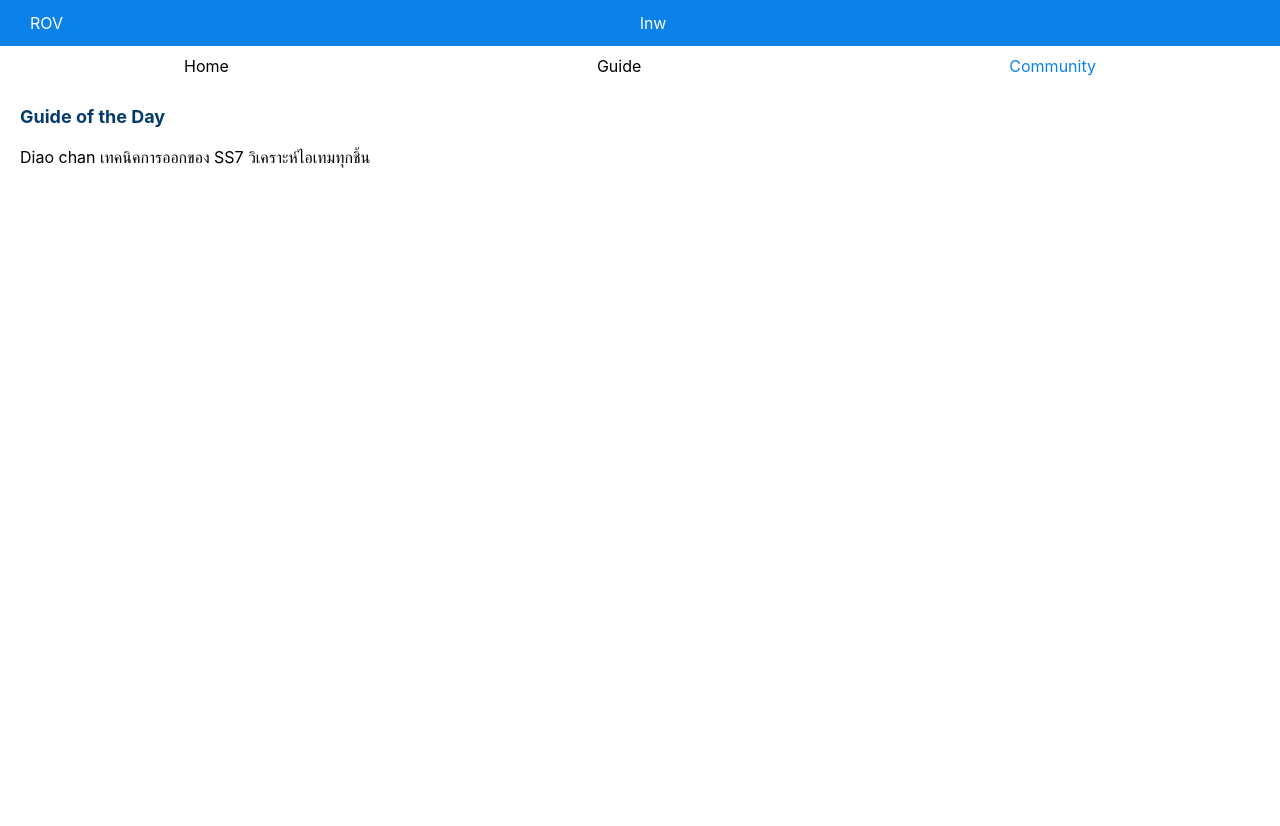
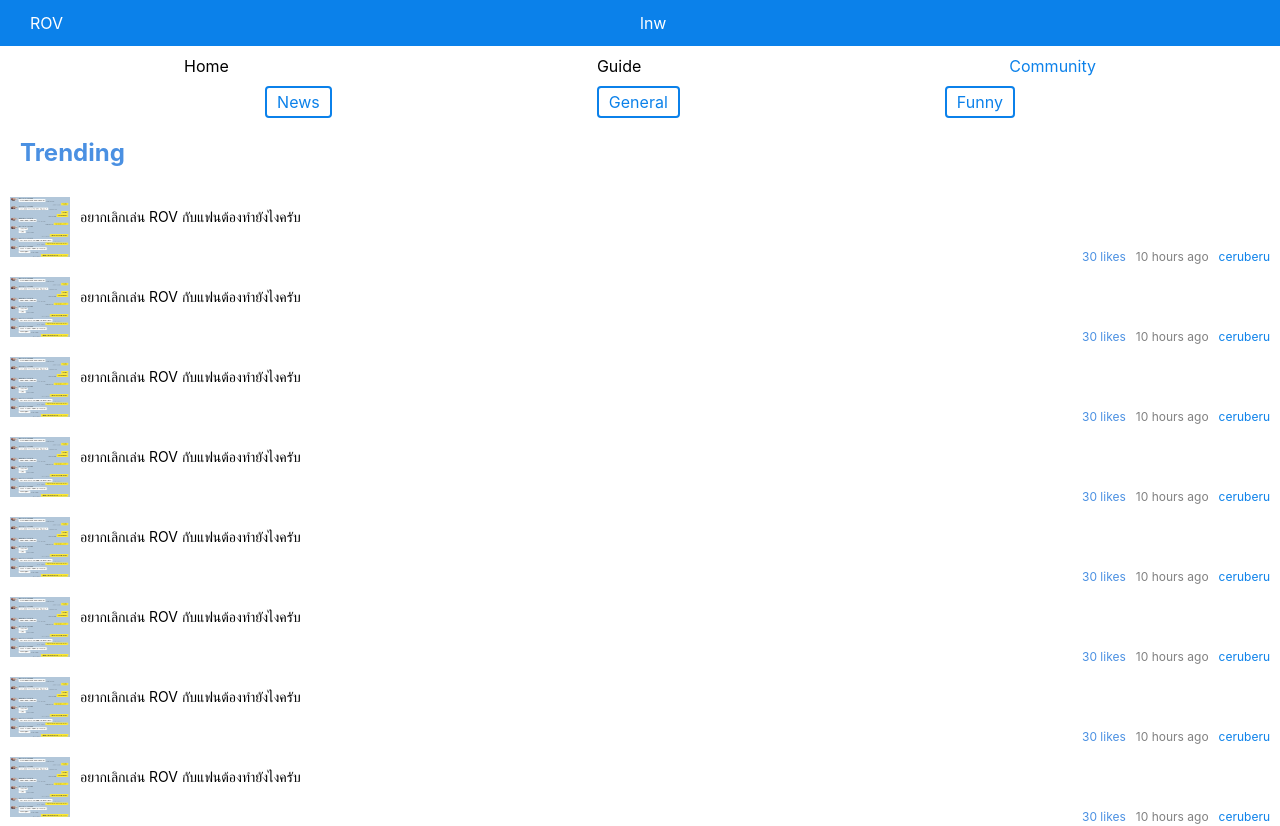
Before and after one commit to ceruberu/lnw, a React (Create React App) app: page /community in a window 1280 px wide. Shown: the top 826 px of the page. Before the commit the page ends 800 px from the top, so only its background shows below. Built offline with nearby package versions, Linux system fonts and the light colour scheme.

Commit message:
added community component

```diff
--- /dev/null
+++ b/src/Community.css
@@ -0,0 +1,71 @@
+.boardTypeList {
+  display: flex;
+  flex-direction: row;
+  justify-content: space-evenly;
+}
+
+.boardType {
+  padding: 4px 10px;
+  border: 2px solid #0B81EA;
+  border-radius: 4px;
+  color: #0B81EA;
+}
+
+.communityTitle {
+  color: #4A90E2;
+  padding-left: 20px;
+}
+
+.postCardList {
+  display: flex;
+  flex-direction: column;
+}
+
+.postCard {
+  display: flex;
+  padding-right: 10px;
+  height: 80px;
+  flex-direction: row;
+}
+
+.postCardLike {
+  color: #4A90E2;
+}
+
+.postCardMeta {
+  flex: 1;
+  font-size: 14px;
+}
+
+.postCardTitle {
+  display: flex;
+  align-items: center;
+  height: 60px;
+  line-height: 20px;
+  overflow: hidden;
+}
+
+.postCardDetails {
+  display: flex;
+  justify-content: flex-end;
+  height: 20px;
+  line-height: 20px;
+  font-size: 12px;
+}
+
+.postCardCreatedAt {
+  margin-left: 10px;
+  color: grey;
+}
+
+.postCardAuthor {
+  margin-left: 10px;
+  color: #0B81EA;
+}
+
+.postCardThumbnail {
+  box-sizing: border-box;
+  width: 80px;
+  height: 80px;
+  padding: 10px;
+}
--- a/src/Community.js
+++ b/src/Community.js
@@ -1,22 +1,51 @@
 import React, { Component } from 'react';
-import './Home.css';
+import './Community.css';
+import Thumbnail from './images/example.jpg';
 
-class Home extends Component {
+const Post = (i) => (
+  <div className="postCard" key={i}>
+    <img
+      className="postCardThumbnail"
+      alt="Thumbnail"
+      src={Thumbnail}
+    />
+    <div className="postCardMeta">
+      <div className="postCardTitle">
+        อยากเลิกเล่น ROV กับแฟนต้องทำยังไงครับ
+      </div>
+      <div className="postCardDetails">
+        <span className="postCardLike">30 likes</span>
+        <span className="postCardCreatedAt">10 hours ago</span>
+        <span className="postCardAuthor">ceruberu</span>
+      </div>
+    </div>
+  </div>
+);
+
+class Community extends Component {
   render() {
+    const Posts = [];
+    for (var i = 0; i < 10; i++) {
+      Posts.push(Post(i))
+    }
+
     return (
-      <div>
-        <section>
-          <header className="sectionTitle">
-            Guide of the Day
-          </header>
-          <div className="guideOfDay">
-            <span>Diao chan เทคนิคการออกของ SS7 วิเคราะห์ไอเทมทุกชิ้น</span>
-          </div>
-        </section>
+      <div className="communityMain">
+        <div className="boardTypeList">
+          <div className="boardType">News</div>
+          <div className="boardType">General</div>
+          <div className="boardType">Funny</div>
+        </div>
+        <div>
+          <h2 className="communityTitle">Trending</h2>
+        </div>
+        <div className="postCardList">
+          { Posts }
+        </div>
       </div>
 
     );
   }
 }
 
-export default Home;
+export default Community;
```
Also changed, not shown: src/images/example.jpg (added).
